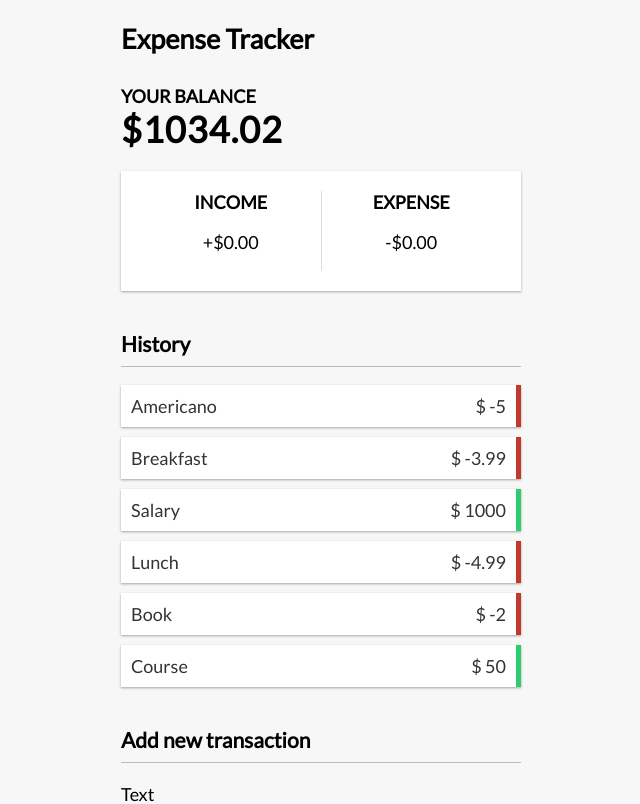
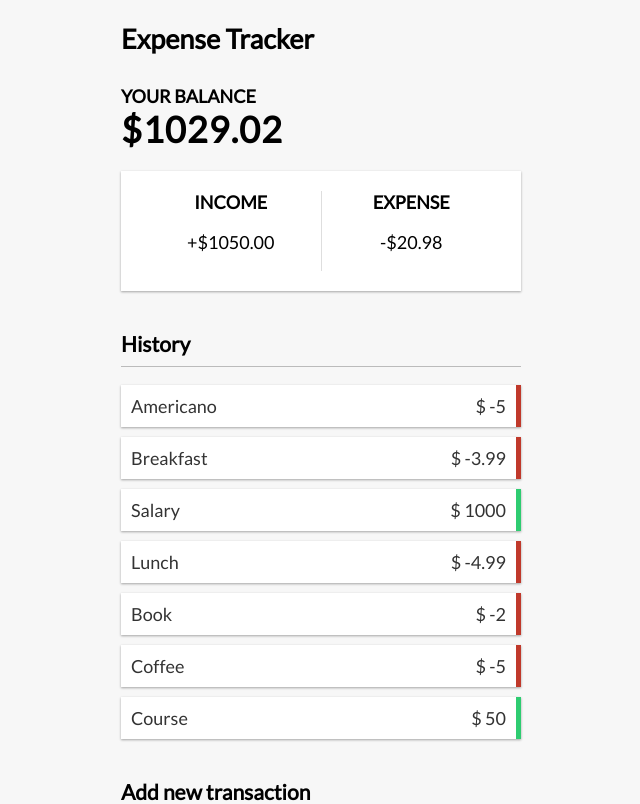
Before and after one commit to nhuthq/expense-tracker-vuejs, a Vue app: page / in a window 1280 px wide. Shown: the top 804 px of the page, without its empty margins (319-959 px from the left). Built offline with nearby package versions, Linux system fonts and the light colour scheme.

Commit message:
pass props income + expense

```diff
--- a/src/App.vue
+++ b/src/App.vue
@@ -2,7 +2,7 @@
   <Header />
   <div class="container">
     <Balance :total="total" />
-    <IncomeExpense />
+    <IncomeExpense :income="income" :expense="expense" />
     <TransactionList :transactions="transactions" />
     <AddTransaction />
   </div>
@@ -23,12 +23,35 @@
   { id: 3, name: "Salary", amount: 1000.0 },
   { id: 4, name: "Lunch", amount: -4.99 },
   { id: 5, name: "Book", amount: -2.0 },
+  { id: 5, name: "Coffee", amount: -5.0 },
   { id: 6, name: "Course", amount: 50.0 },
 ]);
 
+// Get total
 const total = computed(() => {
   return transactions.value.reduce((acc, transaction) => {
     return acc + transaction.amount;
   }, 0);
 });
+
+// Get income
+const income = computed(() => {
+  return transactions.value
+    .filter((transaction) => transaction.amount > 0)
+    .reduce((acc, transaction) => {
+      return acc + transaction.amount;
+    }, 0)
+    .toFixed(2);
+});
+
+// Get expense
+const expense = computed(() => {
+  return transactions.value
+    .filter((transaction) => transaction.amount < 0)
+    .reduce((acc, transaction) => {
+      return acc + -transaction.amount;
+    }, 0)
+    .toFixed(2);
+});
+console.log("EXPENSE", expense.value);
 </script>
--- a/src/components/IncomeExpense.vue
+++ b/src/components/IncomeExpense.vue
@@ -1,20 +1,27 @@
 <template>
-    <div class="inc-exp-container">
-        <div>
-            <h4>
-                Income
-            </h4>
-            <p id="money-plus" class="money.plus">
-                +$0.00
-            </p>
-        </div>
-        <div>
-            <h4>
-                Expense
-            </h4>
-            <p id="money-minus" class="money.minus">
-                -$0.00
-            </p>
-        </div>
+  <div class="inc-exp-container">
+    <div>
+      <h4>Income</h4>
+      <p id="money-plus" class="money.plus">+${{ income }}</p>
     </div>
+    <div>
+      <h4>Expense</h4>
+      <p id="money-minus" class="money.minus">-${{ expense }}</p>
+    </div>
+  </div>
 </template>
+
+<script setup>
+import { defineProps } from "vue";
+
+const props = defineProps({
+  income: {
+    type: Number,
+    required: true,
+  },
+  expense: {
+    type: Number,
+    required: true,
+  },
+});
+</script>
```
